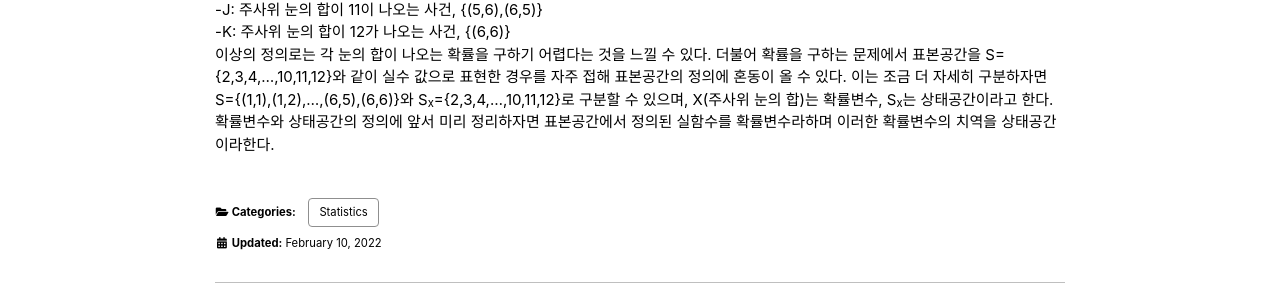
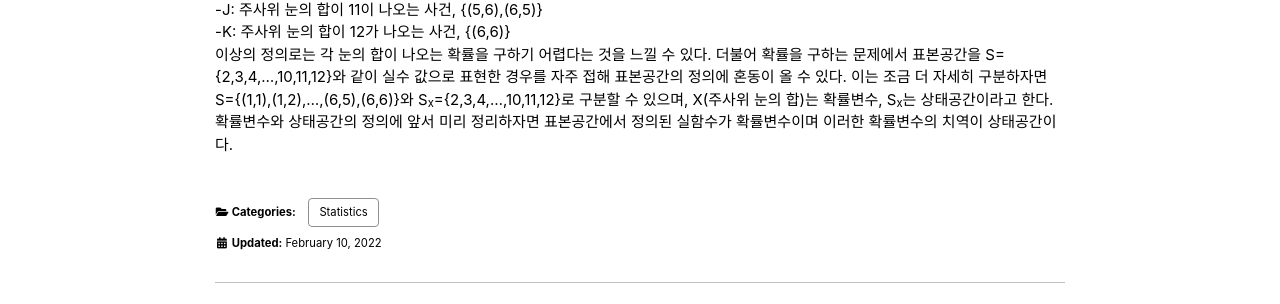
Before and after one commit to Bogshot/bogshot.github.io, a Jekyll site: the page built from _posts/2022-02-10-probability(1).md, in a window 1280 px wide. Shown: the part 686-990 px from the top of the page. Built offline with Jekyll 4.4.1, drawn with Linux system fonts in a browser that asks for light colours; cached includes are drawn as plain includes; comment, search, counter and statistics services are not loaded.

Commit message:
Update 2022-02-10-probability(1).md

```diff
--- a/_posts/2022-02-10-probability(1).md
+++ b/_posts/2022-02-10-probability(1).md
@@ -34,4 +34,4 @@ comments: true
   ...
   -J: 주사위 눈의 합이 11이 나오는 사건, {(5,6),(6,5)}
   -K: 주사위 눈의 합이 12가 나오는 사건, {(6,6)}
-이상의 정의로는 각 눈의 합이 나오는 확률을 구하기 어렵다는 것을 느낄 수 있다. 더불어 확률을 구하는 문제에서 표본공간을 S={2,3,4,...,10,11,12}와 같이 실수 값으로 표현한 경우를 자주 접해 표본공간의 정의에 혼동이 올 수 있다. 이는 조금 더 자세히 구분하자면 S={(1,1),(1,2),...,(6,5),(6,6)}와 S<sub>x</sub>={2,3,4,...,10,11,12}로 구분할 수 있으며, X(주사위 눈의 합)는 확률변수, S<sub>x</sub>는 상태공간이라고 한다. 확률변수와 상태공간의 정의에 앞서 미리 정리하자면 표본공간에서 정의된 실함수를 확률변수라하며 이러한 확률변수의 치역을 상태공간이라한다.
+이상의 정의로는 각 눈의 합이 나오는 확률을 구하기 어렵다는 것을 느낄 수 있다. 더불어 확률을 구하는 문제에서 표본공간을 S={2,3,4,...,10,11,12}와 같이 실수 값으로 표현한 경우를 자주 접해 표본공간의 정의에 혼동이 올 수 있다. 이는 조금 더 자세히 구분하자면 S={(1,1),(1,2),...,(6,5),(6,6)}와 S<sub>x</sub>={2,3,4,...,10,11,12}로 구분할 수 있으며, X(주사위 눈의 합)는 확률변수, S<sub>x</sub>는 상태공간이라고 한다. 확률변수와 상태공간의 정의에 앞서 미리 정리하자면 표본공간에서 정의된 실함수가 확률변수이며 이러한 확률변수의 치역이 상태공간이다.
```
